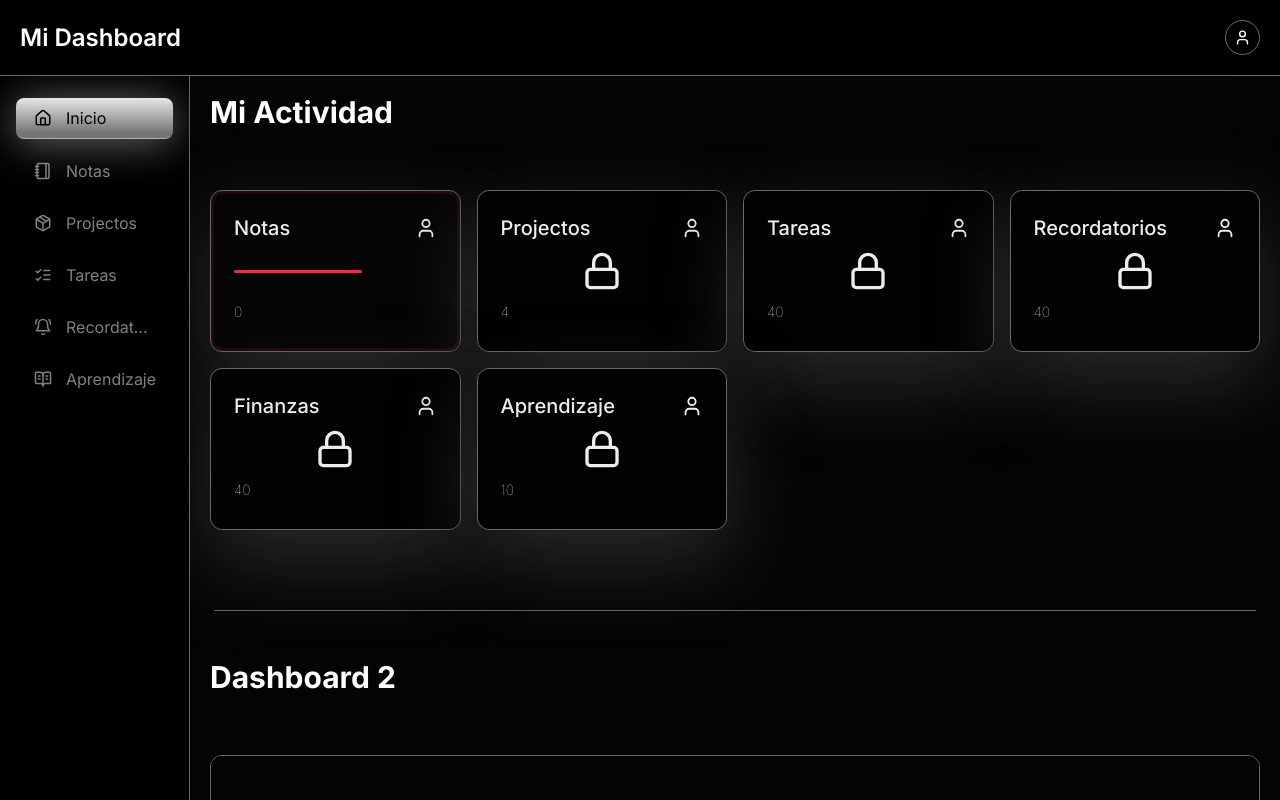
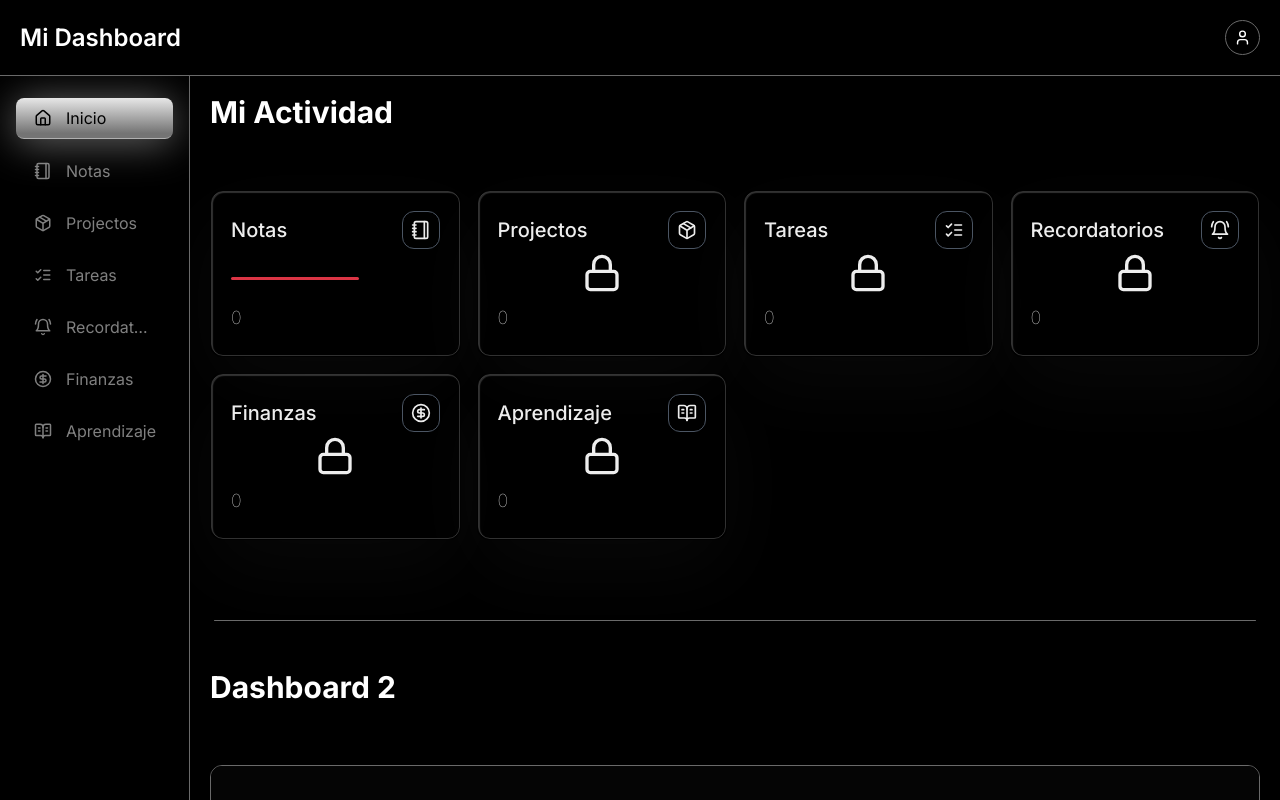
Before and after one commit to crisjmartinx/todoflow-frontend, a Next.js app: page /dashboard/main in a window 1280 px wide. Shown: the top 800 px of the page. Built offline with nearby package versions, Linux system fonts and the light colour scheme; no server answers.

Commit message:
feat: agregar nuevos íconos y actualizar la lógica de las tarjetas en el dashboard

```diff
--- a/src/app/dashboard/main/page.tsx
+++ b/src/app/dashboard/main/page.tsx
@@ -4,10 +4,22 @@ import Navigation from "@/components/main/navigation/Navigation";
 import SummaryCard from "@/components/ui/cards/SummaryCard";
 
 import { useTotalNotes } from "@/hooks/useTotalNotes";
-import { Lock } from "lucide-react";
+import {
+  BellRing,
+  BookOpenText,
+  CircleDollarSign,
+  ListChecks,
+  Lock,
+  Notebook,
+  Package,
+} from "lucide-react";
 
 export default function page() {
   const { total: totalNotes, loading: loadingNotes } = useTotalNotes();
+
+  /**
+   * TODO: === fetch these lists from an API or a global state ===
+   */
 
   const lists = [
     {
@@ -17,46 +29,52 @@ export default function page() {
       loading: loadingNotes,
       color: "#dc354520",
       link: "/dashboard/notes",
+      icon: <Notebook className="text-[var(--secondary)]" size={20} />,
     },
     {
       id: 1,
       name: "Projectos",
-      amount: 4,
+      amount: 0,
       color: "#28a72520",
       link: "/dashboard/projects",
+      icon: <Package className="text-[var(--secondary)]" size={20} />,
     },
     {
       id: 2,
       name: "Tareas",
-      amount: 40,
+      amount: 0,
       color: "#007bff20",
       link: "/dashboard/tasks",
+      icon: <ListChecks className="text-[var(--secondary)]" size={20} />,
     },
     {
       id: 3,
       name: "Recordatorios",
-      amount: 40,
+      amount: 0,
       color: "#fd7e1420",
       link: "/dashboard/reminders",
+      icon: <BellRing className="text-[var(--secondary)]" size={20} />,
     },
     {
       id: 4,
       name: "Finanzas",
-      amount: 40,
+      amount: 0,
       color: "#e83e8c20",
       link: "/dashboard/finances",
+      icon: <CircleDollarSign className="text-[var(--secondary)]" size={20} />,
     },
     {
       id: 5,
       name: "Aprendizaje",
-      amount: 10,
+      amount: 0,
       color: "#17a2b820",
       link: "/dashboard/learn",
+      icon: <BookOpenText className="text-[var(--secondary)]" size={20} />,
     },
   ];
 
   return (
-    <div className="h-auto bg-[var(--primary-light)] mt-[4.6rem] md:mt-[4.6rem] container-items main-content">
+    <div className="h-auto mt-[4.6rem] md:mt-[4.6rem] container-items">
       <div className="overflow-x-clip">
         <section>
           <Navigation title="Mi Actividad" />
--- a/src/app/globals.css
+++ b/src/app/globals.css
@@ -164,13 +164,13 @@ h3 {
 .card-main {
   transition: transform 400ms cubic-bezier(0.4, 0, 0.2, 1),
     box-shadow 400ms cubic-bezier(0.4, 0, 0.2, 1);
-  box-shadow: 0 30px 80px 0px var(--tertiary);
+  /* box-shadow: 0 30px 80px 0px var(--tertiary); */
   animation: fadeIn 0.6s ease-in-out forwards, zoomIn 0.3s ease-in-out;
   opacity: 0;
 }
 
 .theme-dark .card-main {
-  box-shadow: 0 30px 80px 0px var(--tertiary);
+  box-shadow: 0 30px 80px 0px #ffffff08;
 }
 
 .card-main:hover {
--- a/src/components/ui/cards/SummaryCard.tsx
+++ b/src/components/ui/cards/SummaryCard.tsx
@@ -11,6 +11,7 @@ interface Props {
   loading?: boolean;
   color: string;
   link: string;
+  icon?: React.ReactNode;
 }
 
 const LockItems: Record<string, { name: string; path: string }> = {
@@ -29,6 +30,7 @@ const SummaryCard: React.FC<Props> = ({
   loading,
   color,
   link,
+  icon,
 }) => {
   const [shakeLock, setShakeLock] = useState(false);
 
@@ -43,22 +45,40 @@ const SummaryCard: React.FC<Props> = ({
   );
 
   return (
+    <>
+      <svg style={{ display: "none" }}>
+        <filter id="glass-distortion">
+          <feTurbulence
+            type="turbulence"
+            baseFrequency="0.005"
+            numOctaves="1"
+            result="noise"
+          />
+          <feDisplacementMap in="SourceGraphic" in2="noise" scale="77" />
+        </filter>
+      </svg>
+
       <div
-      className={`card-main bg-[var(--primary-light)] hover:bg-[var(--hover-bg)] reflection rounded-xl border border-[var(--secondary-light)] z-20 hover:transform hover:scale-[1.02]`}
+        className={`bg-[#0000001b] card-main reflection rounded-xl border-[0.005px] border-transparent z-20 hover:transform hover:scale-[1.02]`}
         key={id}
         style={{ animationDelay: `${index * 0.07}s` }}
       >
+        <div className="glass-filter"></div>
+        <div className="glass-overlay"></div>
+        <div className="glass-specular"></div>
         <Link
-        className="card"
+          className="card glass-content"
           href={isLocked ? "#" : link}
           onClick={isLocked ? handleLockClick : undefined}
         >
           <div
-          className={`border-[3px] p-5 rounded-xl flex flex-col justify-between h-full`}
-          style={{
-            borderColor: isLocked ? "#00000069" : color,
-            background: isLocked ? "#00000069" : "",
-          }}
+            className={`p-5 rounded-xl flex flex-col justify-between h-full`}
+            style={
+              {
+                // borderColor: isLocked ? "#00000069" : color,
+                // background: isLocked ? "#00000069" : "",
+              }
+            }
           >
             {isLocked && (
               <div className="absolute top-1/2 left-1/2 transform -translate-x-1/2 -translate-y-1/2 text-[var(--secondary)]">
@@ -70,7 +90,10 @@ const SummaryCard: React.FC<Props> = ({
               <span className="text-xl font-medium text-[var(--secondary)] select-none whitespace-nowrap overflow-hidden text-ellipsis">
                 {name}
               </span>
-            <UserIcon size={22} className="text-[var(--secondary)] ml-5" />
+
+              <div className="bg-[var(--primary)] border-[0.005px] border-gray-600 w-auto p-2 rounded-xl flex items-center justify-center">
+                {icon}
+              </div>
             </div>
 
             <div className="w-full">
@@ -87,7 +110,7 @@ const SummaryCard: React.FC<Props> = ({
                   {loading ? (
                     <div className="spinner-save-data-button inline-block border-2 border-[var(--secondary)] border-r-transparent"></div>
                   ) : (
-                  <span className="font-thin text-sm text-[var(--secondary)]">
+                    <span className="font-thin text-lg text-[var(--secondary)]">
                       {amount}
                     </span>
                   )}
@@ -97,6 +120,7 @@ const SummaryCard: React.FC<Props> = ({
           </div>
         </Link>
       </div>
+    </>
   );
 };
 
--- a/src/components/ui/sidebar/Sidebar.tsx
+++ b/src/components/ui/sidebar/Sidebar.tsx
@@ -3,6 +3,7 @@
 import {
   BellRing,
   BookOpenText,
+  CircleDollarSign,
   House,
   ListChecks,
   Notebook,
@@ -44,6 +45,12 @@ export default function Sidebar() {
       path: "/dashboard/reminders",
     },
     {
+      id: 5,
+      icon: <CircleDollarSign className="text-[var(--primary)]" size={18} />,
+      name: "Finanzas",
+      path: "/dashboard/finances",
+    },
+    {
       id: 6,
       icon: <BookOpenText className="text-[var(--primary)]" size={18} />,
       name: "Aprendizaje",
```
Lines whose indentation alone changed are shown as unchanged.
